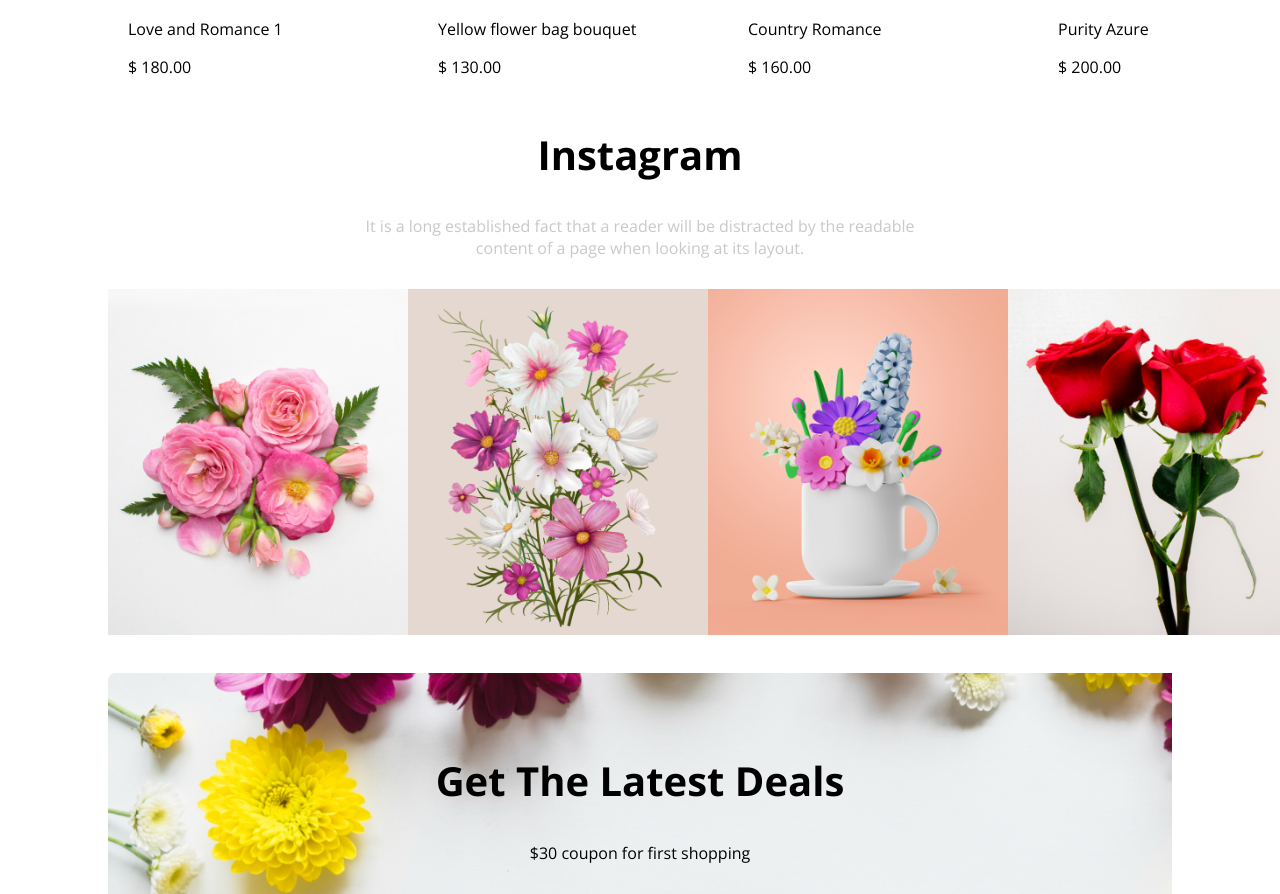
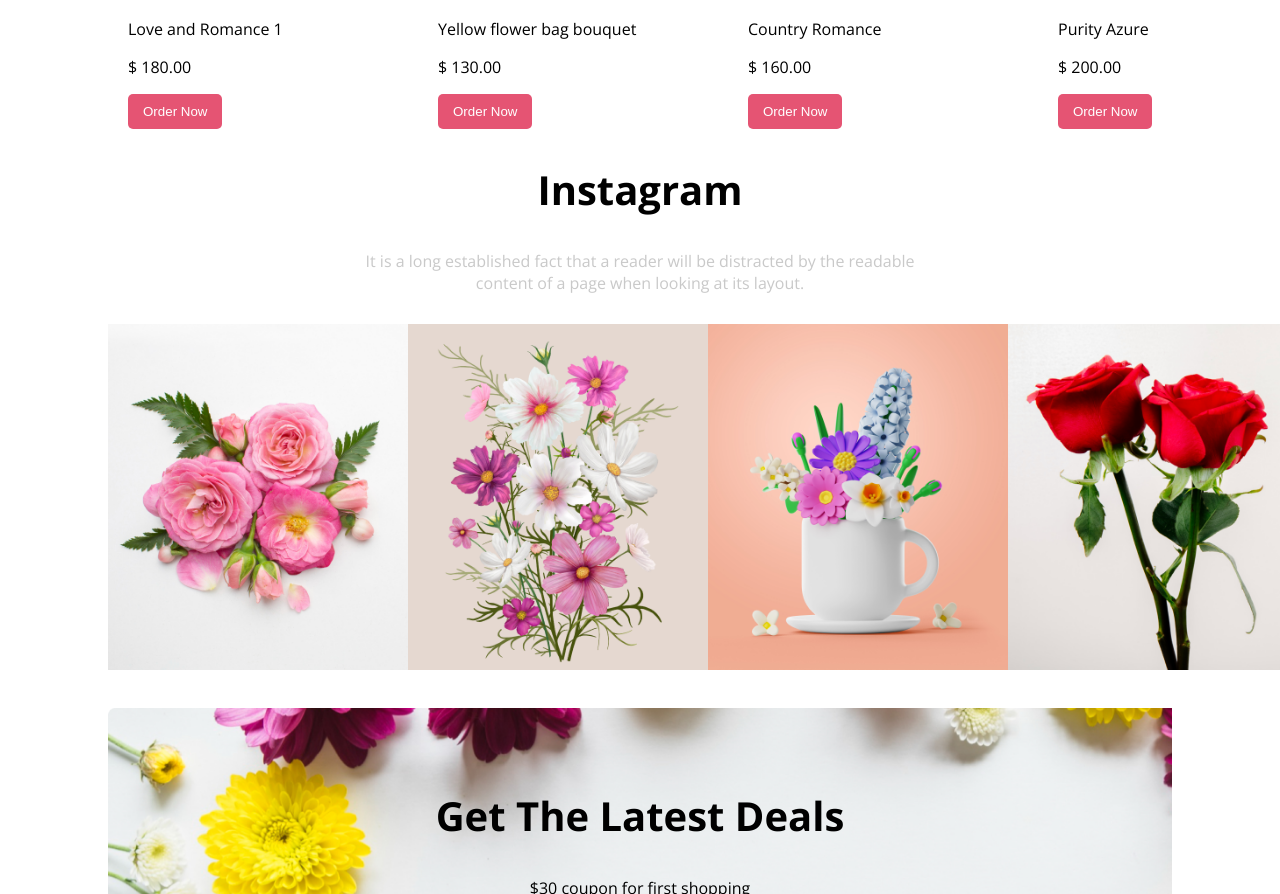
Before and after one commit to Gahmed08/Assignment_one, a plain HTML site: page index.html in a window 1280 px wide. Shown: the part 2967-3861 px from the top of the page. Drawn offline with nearby package versions, Linux system fonts and the light colour scheme.

Commit message:
order button added

```diff
--- a/index.html
+++ b/index.html
@@ -100,23 +100,29 @@
                     <img src="images/new_01.jpg" alt="">
                     <p>Love and Romance 1</p>
                     <p>$ 180.00</p>
+                    <button class="order-btn" >Order Now</button>
                 </div>
                 <div class="glass-vase-flower zoom">
                     <img  src="images/new_02.jpg" alt="">
                     <p>Yellow flower bag bouquet</p>
                     <p>$ 130.00</p>
-
+                    <button class="order-btn" >Order Now</button>
                 </div>
                 <div class="glass-vase-flower zoom">
                     <img src="images/new_03.jpg" alt="">
                     <p>Country Romance</p>
                     <p>$ 160.00</p>
+                    <button class="order-btn" >Order Now</button>
                 </div>
                 <div class="glass-vase-flower zoom">
                     <img src="images/new_04.jpg" alt="">
                     <p>Purity Azure</p>
                     <p>$ 200.00</p>
+                    <button class="order-btn" >Order Now</button>
                 </div>
+            </div>
+            <div >
+
             </div>
         </section>
         <section class="instagram">
--- a/styles/style.css
+++ b/styles/style.css
@@ -115,6 +115,17 @@ body{
     background-color: #E5547315;
 }
 
+.order-btn{
+    text-align: center;
+    margin-left: 20px;
+    background-color: #E55473;
+    color: #FFFFFF;
+    padding: 10px 15px;
+    border-radius: 5px;
+    border: 0px;
+
+}
+
 .offer-options{
     padding: 30px 100px;
     display: flex;
@@ -158,6 +169,7 @@ body{
 
 .zoom:hover{
     transform: scale(1.1);
-    background-color: #E5547320;
-    border-radius: 20px;
+    background-color: #E5547330;
+    border-radius: 10px;
+    padding-bottom: 10px;
 }
```
